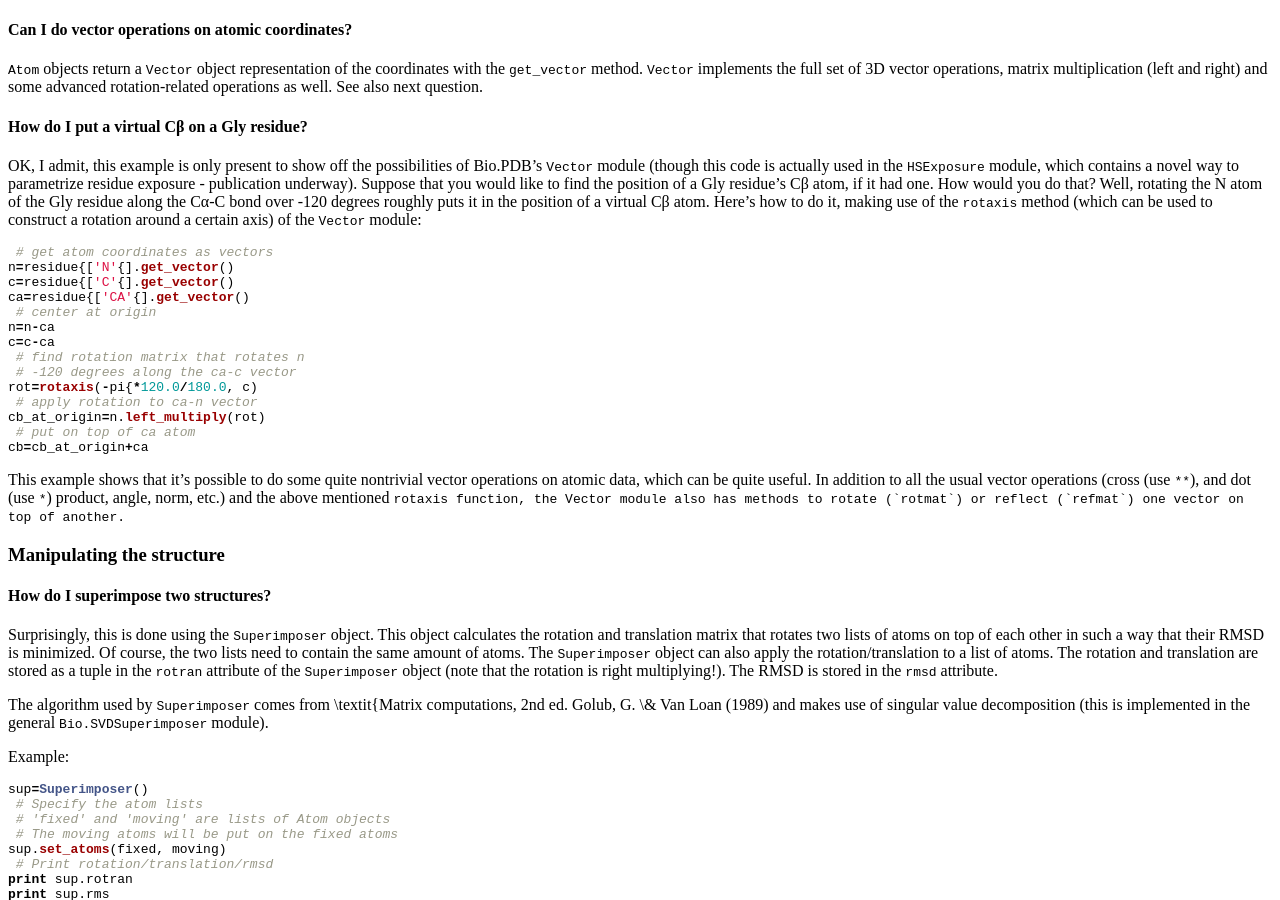
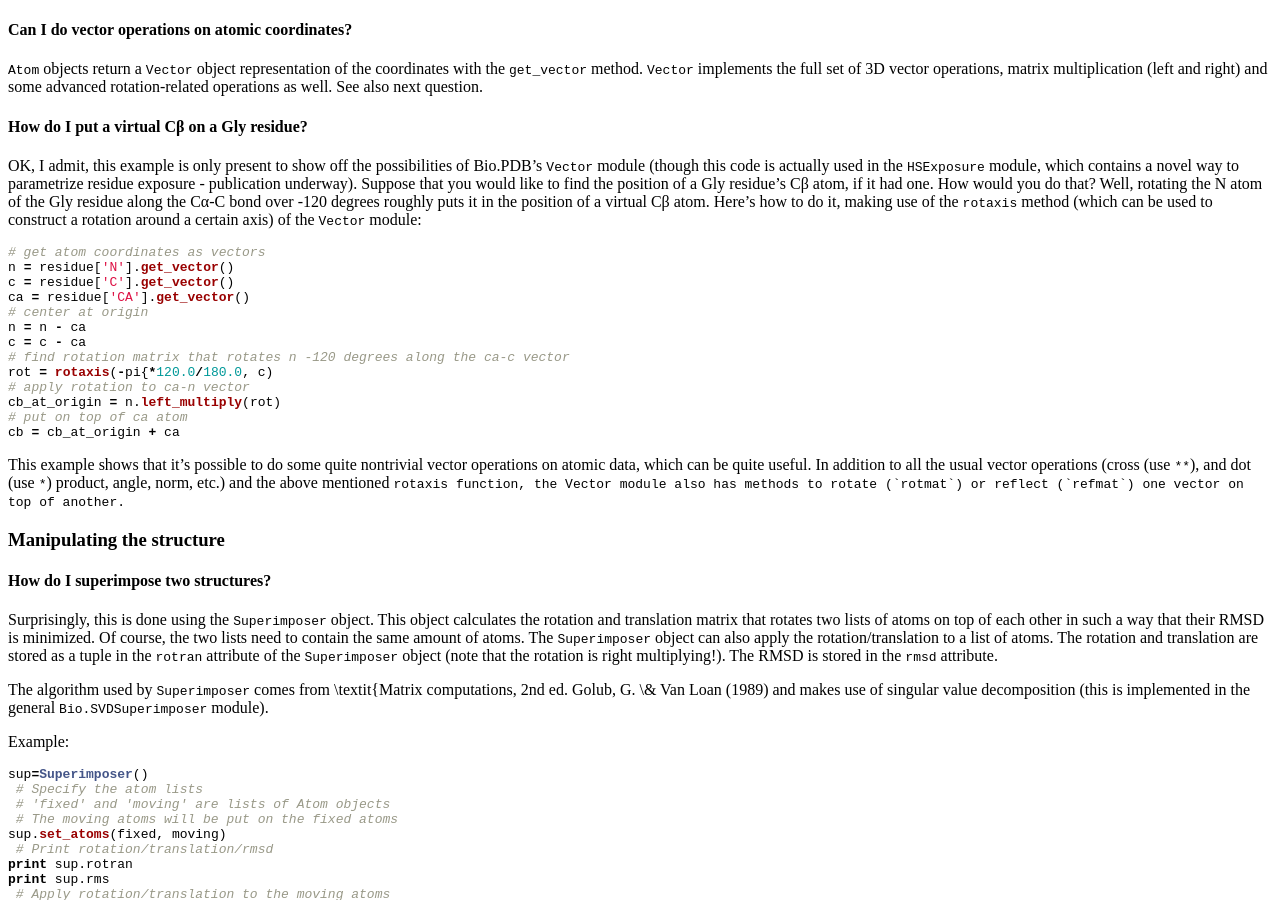
Before and after one commit to biopython/biopython.github.io, a Jekyll site: the page built from wiki/The_Biopython_Structural_Bioinformatics_FAQ.md, in a window 1280 px wide and 900 px high, scrolled down 10289 px. Built offline with Jekyll 4.4.1, drawn with Linux system fonts in a browser that asks for light colours.

````diff
--- a/wiki/The_Biopython_Structural_Bioinformatics_FAQ.md
+++ b/wiki/The_Biopython_Structural_Bioinformatics_FAQ.md
@@ -891,20 +891,19 @@ used to construct a rotation around a certain axis) of the `Vector`
 module:
 
 ``` python
- # get atom coordinates as vectors
-n=residue{['N'{].get_vector()
-c=residue{['C'{].get_vector()
-ca=residue{['CA'{].get_vector()
- # center at origin
-n=n-ca
-c=c-ca
- # find rotation matrix that rotates n
- # -120 degrees along the ca-c vector
-rot=rotaxis(-pi{*120.0/180.0, c)
- # apply rotation to ca-n vector
-cb_at_origin=n.left_multiply(rot)
- # put on top of ca atom
-cb=cb_at_origin+ca
+# get atom coordinates as vectors
+n = residue['N'].get_vector()
+c = residue['C'].get_vector()
+ca = residue['CA'].get_vector()
+# center at origin
+n = n - ca
+c = c - ca
+# find rotation matrix that rotates n -120 degrees along the ca-c vector
+rot = rotaxis(-pi{*120.0/180.0, c)
+# apply rotation to ca-n vector
+cb_at_origin = n.left_multiply(rot)
+# put on top of ca atom
+cb = cb_at_origin + ca
 ```
 
 This example shows that it's possible to do some quite nontrivial vector
````
Also changed, not shown: 1 other file.
